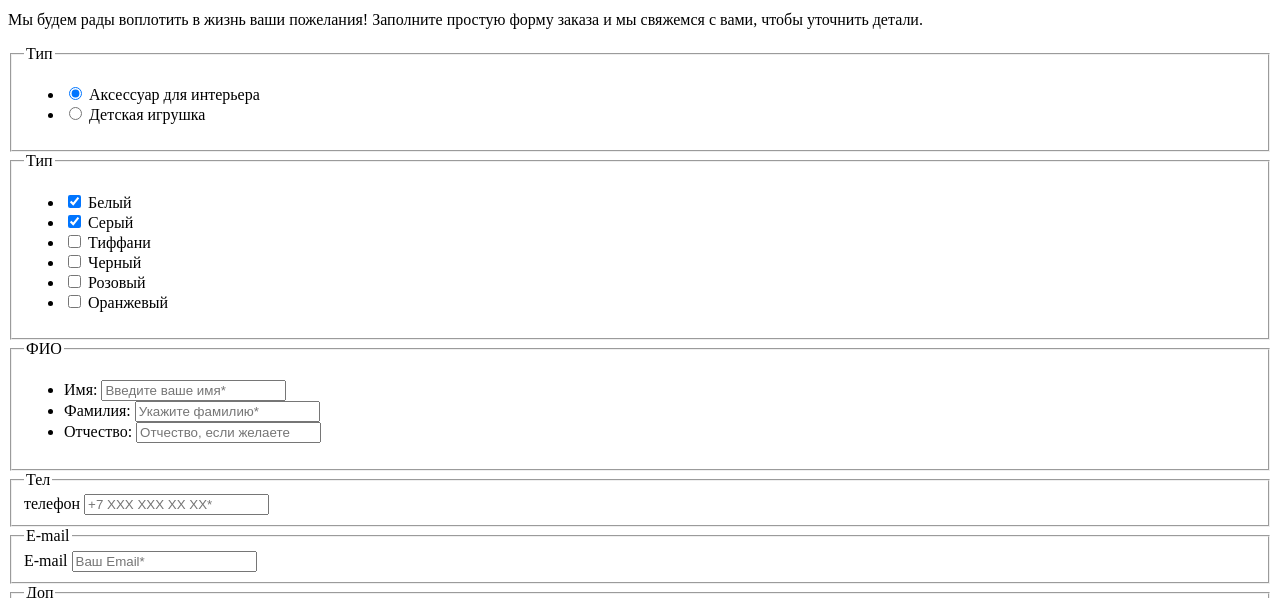
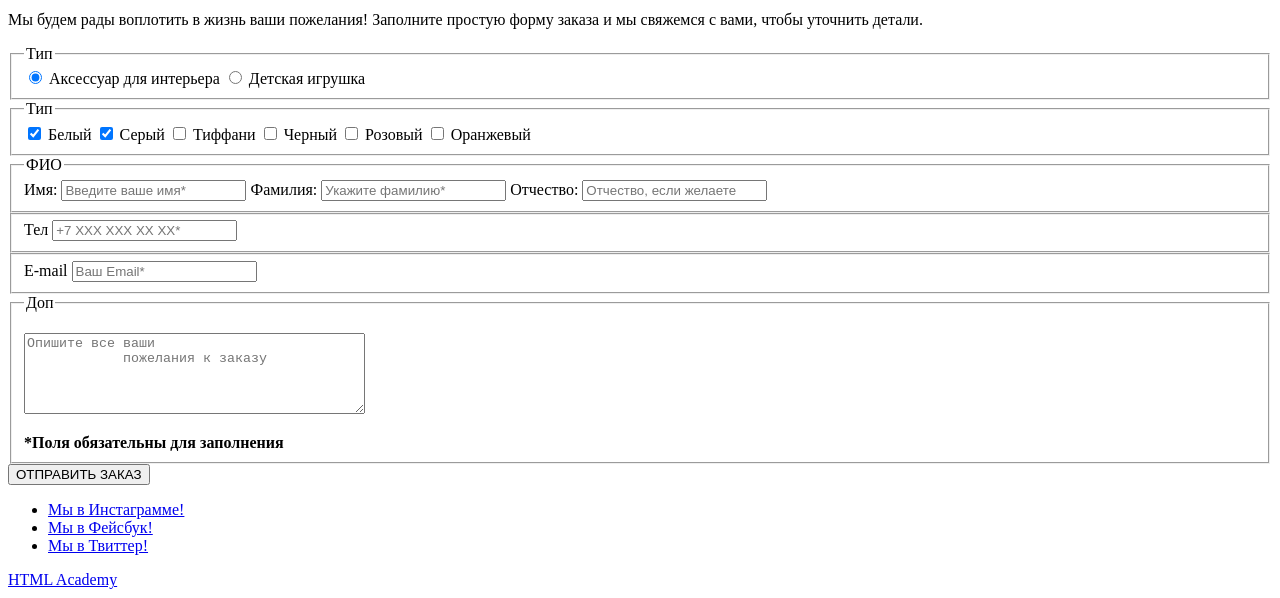
Before and after one commit to riazanowa/199186-mishka-16, a website: page source/form.html in a window 1280 px wide. Shown: the part 202-800 px from the top of the page. Drawn offline with Linux system fonts and the light colour scheme.

Commit message:
Исправления

```diff
--- a/source/form.html
+++ b/source/form.html
@@ -9,7 +9,7 @@
 <body>
   <header class="page-header">
     <nav class="main-nav">
-        <a class="page-header__logo"  href="index.html">
+      <a class="page-header__logo" href="index.html">
         <img class="page-header__logo-image" src="#" width="226" height="50"
           alt="Мишка - интернет-магазин милых штучек ручной работы для дома">
       </a>
@@ -41,92 +41,66 @@
       <form class="fullorder__form" action="https://echo.htmlacademy.ru" method="POST">
         <fieldset class="fullorder__filter  type-filter">
           <legend class="type-filter__title">Тип</legend>
-          <ul class="type-filter__list">
-            <li class="type-filter__option">
-              <input class="visually-hidden filter__input--radio" type="radio" name="type"
-                value="for-interior" id="interior" checked>
-              <label for="interior">Аксессуар для интерьера</label>
-            </li>
-            <li class="type-filter__option">
-              <input class="visually-hidden filter__input--radio" type="radio" name="type" value="toy"
-                id="toy">
-              <label for="toy">Детская игрушка</label>
-            </li>
-          </ul>
+          <label class="type-filter__option">
+            <input class="visually-hidden filter__input-radio" type="radio" name="type" value="for-interior" checked>
+            Аксессуар для интерьера
+          </label>
+          <label class="type-filter__option">
+            <input class="visually-hidden filter__input-radio" type="radio" name="type" value="toy">
+            Детская игрушка
+          </label>
         </fieldset>
         <fieldset class="fullorder__filter color-filter">
           <legend class="color-filter__title">Тип</legend>
-          <ul class="color-filter__list">
-            <li class="color-filter__option">
-              <label>
-                <input class="visually-hidden filter__input--checkbox" type="checkbox" name="color[]"
-                  value="white" checked>
+          <label class="color-filter__option">
+            <input class="visually-hidden filter__input-checkbox" type="checkbox" name="color[]" value="white" checked>
             Белый
           </label>
-            </li>
-            <li class="color-filter__option">
-              <label>
-                <input class="visually-hidden filter__input--checkbox" type="checkbox" name="color[]"
-                  value="grey" checked>
+          <label class="color-filter__option">
+            <input class="visually-hidden filter__input-checkbox" type="checkbox" name="color[]" value="grey" checked>
             Серый
           </label>
-            </li>
-            <li class="color-filter__option">
-              <label>
-                <input class="visually-hidden filter__input--checkbox" type="checkbox" name="color[]"
-                  value="tiffany">
+          <label class="color-filter__option">
+            <input class="visually-hidden filter__input-checkbox" type="checkbox" name="color[]" value="tiffany">
             Тиффани
           </label>
-            </li>
-            <li class="color-filter__option">
-              <label>
-                <input class="visually-hidden filter__input--checkbox" type="checkbox" name="color[]"
-                  value="black">
+          <label class="color-filter__option">
+            <input class="visually-hidden filter__input-checkbox" type="checkbox" name="color[]" value="black">
             Черный
           </label>
-            </li>
-            <li class="color-filter__option">
-              <label>
-                <input class="visually-hidden filter__input--checkbox" type="checkbox" name="color[]"
-                  value="pink">
+          <label class="color-filter__option">
+            <input class="visually-hidden filter__input-checkbox" type="checkbox" name="color[]" value="pink">
             Розовый
           </label>
-            </li>
-            <li class="color-filter__option">
-              <label>
-                <input class="visually-hidden  filter__input--checkbox" type="checkbox" name="color[]"
-                  value="orange">
+          <label class="color-filter__option">
+            <input class="visually-hidden  filter__input-checkbox" type="checkbox" name="color[]" value="orange">
             Оранжевый
           </label>
-            </li>
-          </ul>
         </fieldset>
         <fieldset class="fullorder__name-fields name-fields">
           <legend class="name-fields__title">ФИО</legend>
-          <ul class="name-fields">
-            <li class="name-fields__item">
-              <label class="visually-hidden" for="name-field">Имя:</label>
-              <input type="text" name="name" id="name-field" placeholder="Введите ваше имя*">
-            </li>
-            <li class="name-fields__item">
-              <label class="visually-hidden" for="surname-field">Фамилия:</label>
-              <input type="text" name="surname" id="surname-field" placeholder="Укажите фамилию*">
-            </li>
-            <li class="name-fields__item">
-              <label class="visually-hidden" for="fathers-name-field">Отчество:</label>
-              <input type="text" name="fathers-name" id="fathers-name-field" placeholder="Отчество, если желаете">
-            </li>
-          </ul>
+          <label class="name-fields__item">
+            Имя:
+            <input type="text" name="name" placeholder="Введите ваше имя*">
+          </label>
+          <label class="name-fields__item">
+            Фамилия:
+            <input type="text" name="surname" placeholder="Укажите фамилию*">
+          </label>
+          <label class="name-fields__item">
+            Отчество:
+            <input type="text" name="fathers-name" placeholder="Отчество, если желаете">
+          </label>
         </fieldset>
         <fieldset class="fullorder__phone phone-field">
-          <legend class="phone-field__title">Тел</legend>
-          <label class="visually-hidden">телeфон
+          <label class="phone-field__item">
+            Тел
             <input type="text" name="phone" placeholder="+7 ХХХ ХХХ ХХ ХХ*">
           </label>
         </fieldset>
         <fieldset class="fullorder__email email-field">
-          <legend class="email-field__title">E-mail</legend>
-          <label class="visually-hidden">E-mail
+          <label class="email-field__item">
+            E-mail
             <input type="text" name="email" placeholder="Ваш Email*">
           </label>
         </fieldset>
```
Also changed, not shown: source/catalog.html (+11 -10 lines), source/index.html (+11 -11 lines). Lines whose indentation alone changed are shown as unchanged.
